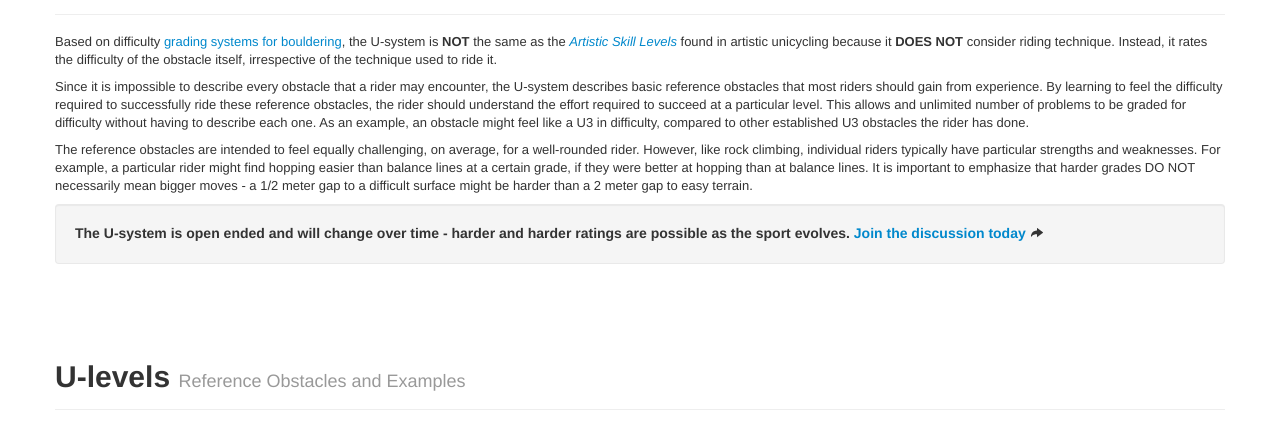
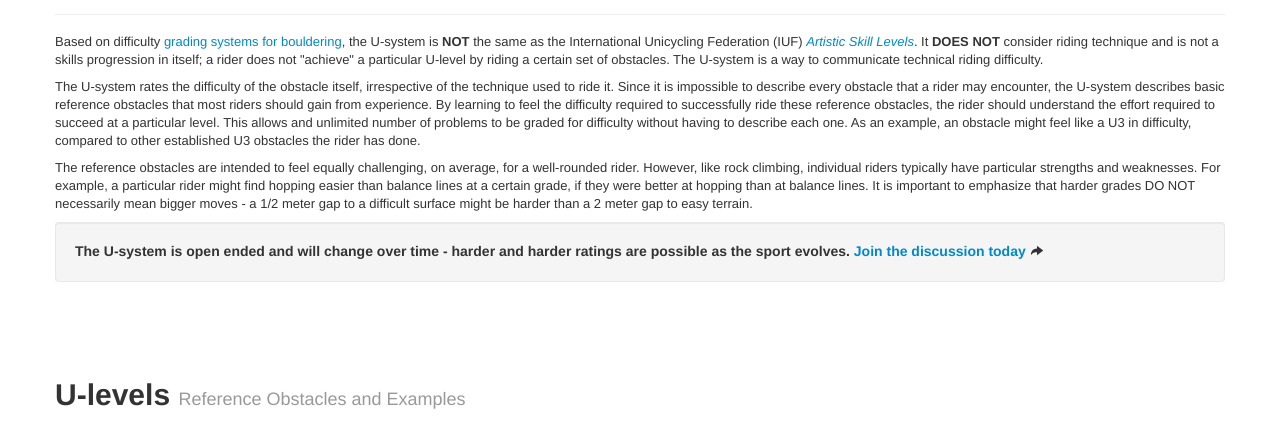
Before and after one commit to choyer/khu-usystem, a plain HTML site: page index.html in a window 1280 px wide. Shown: the part 375-800 px from the top of the page. Drawn offline with nearby package versions, Linux system fonts and the light colour scheme; a script that the page names is missing.

Commit message:
Overview content changes by Kris

```diff
--- a/index.html
+++ b/index.html
@@ -66,9 +66,9 @@
 	    <h1>Overview <small>of the U-system for rating obstacles</small></h1>
 	  </div>
 
-		<p>Based on difficulty <a href="http://en.wikipedia.org/wiki/Grade_(bouldering)" target="_blank">grading systems for bouldering</a>, the U-system is <strong>NOT</strong> the same as the <a href="http://iufinc.org/unicycling/levels" target="_blank"><i>Artistic Skill Levels</i></a> found in artistic unicycling because it <strong>DOES NOT</strong> consider riding technique. Instead, it rates the difficulty of the obstacle itself, irrespective of the technique used to ride it.</p>
+		<p>Based on difficulty <a href="http://en.wikipedia.org/wiki/Grade_(bouldering)" target="_blank">grading systems for bouldering</a>, the U-system is <strong>NOT</strong> the same as the  International Unicycling Federation (IUF) <a href="http://iufinc.org/unicycling/levels" target="_blank"><i>Artistic Skill Levels</i></a>. It <strong>DOES NOT</strong> consider riding technique and is not a skills progression in itself; a rider does not "achieve" a particular U-level by riding a certain set of obstacles. The U-system is a way to communicate technical riding difficulty.</p>
 
-		<p>Since it is impossible to describe every obstacle that a rider may encounter, the U-system describes basic reference obstacles that most riders should gain from experience. By learning to feel the difficulty required to successfully ride these reference obstacles, the rider should understand the effort required to succeed at a particular level. This allows and unlimited number of problems to be graded for difficulty without having to describe each one. As an example, an obstacle might feel like a U3 in difficulty, compared to other established U3 obstacles the rider has done.</p>
+		<p>The U-system rates the difficulty of the obstacle itself, irrespective of the technique used to ride it. Since it is impossible to describe every obstacle that a rider may encounter, the U-system describes basic reference obstacles that most riders should gain from experience. By learning to feel the difficulty required to successfully ride these reference obstacles, the rider should understand the effort required to succeed at a particular level. This allows and unlimited number of problems to be graded for difficulty without having to describe each one. As an example, an obstacle might feel like a U3 in difficulty, compared to other established U3 obstacles the rider has done.</p>
 
 		<p>The reference obstacles are intended to feel equally challenging, on average, for a well-rounded rider. However, like rock climbing, individual riders typically have particular strengths and weaknesses. For example, a particular rider might find hopping easier than balance lines at a certain grade, if they were better at hopping than at balance lines. It is important to emphasize that harder grades DO NOT necessarily mean bigger moves - a 1/2 meter gap to a difficult surface might be harder than a 2 meter gap to easy terrain.</p>
 
@@ -372,6 +372,7 @@
 		<script>!function(d,s,id){var js,fjs=d.getElementsByTagName(s)[0];if(!d.getElementById(id)){js=d.createElement(s);js.id=id;js.src="//platform.twitter.com/widgets.js";fjs.parentNode.insertBefore(js,fjs);}}(document,"script","twitter-wjs");</script></p>
 		<p><iframe src="http://markdotto.github.com/github-buttons/github-btn.html?user=choyer&repo=khu-usystem&type=fork"
 		  allowtransparency="true" frameborder="0" scrolling="0" width="53px" height="20px"></iframe></p>
+		<br>
 		<p>Built on <a href="http://twitter.github.com/bootstrap/index.html">Bootstrap</a> from the fine folks at Twitter.
   </footer>
 
```
